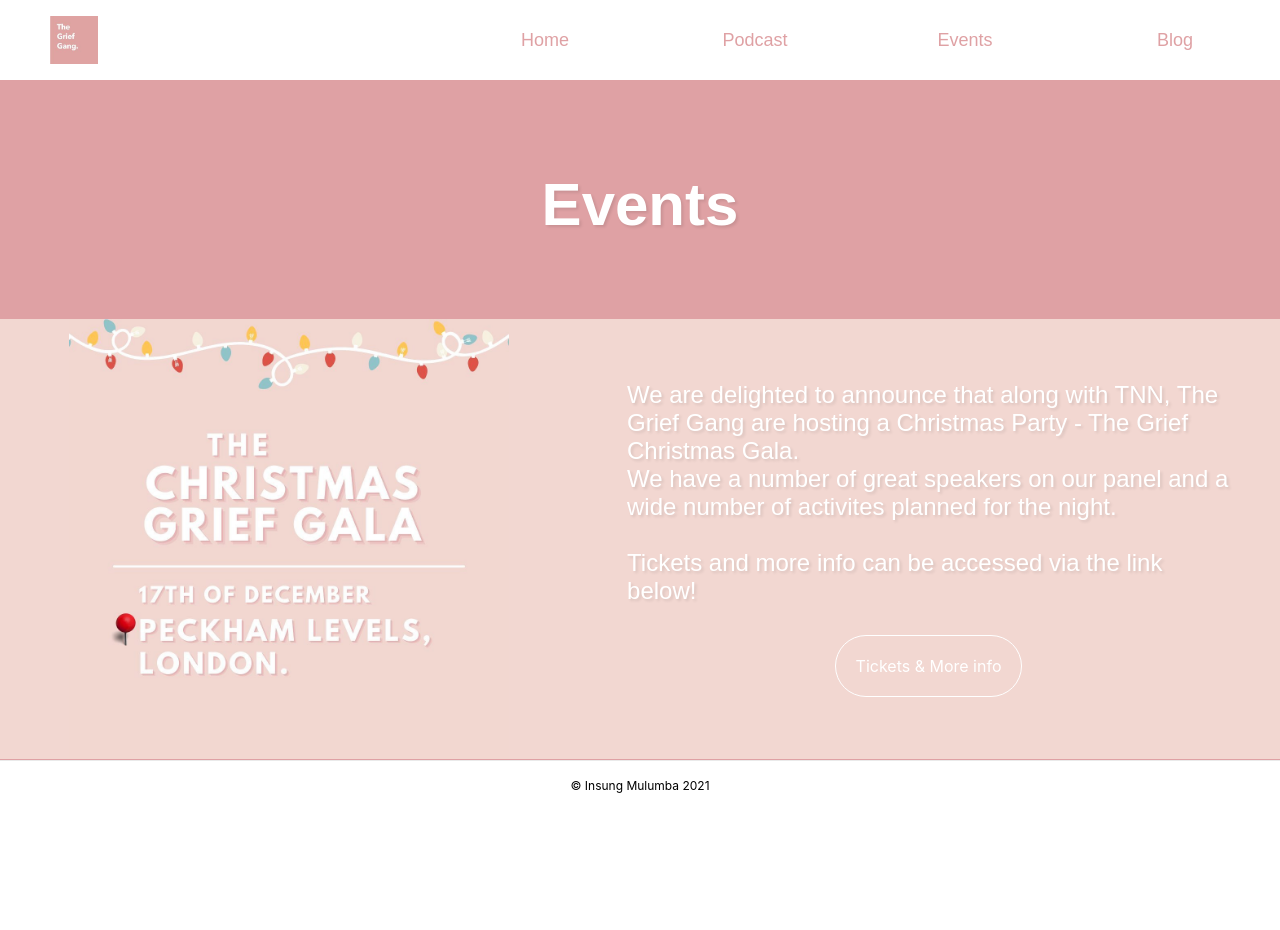
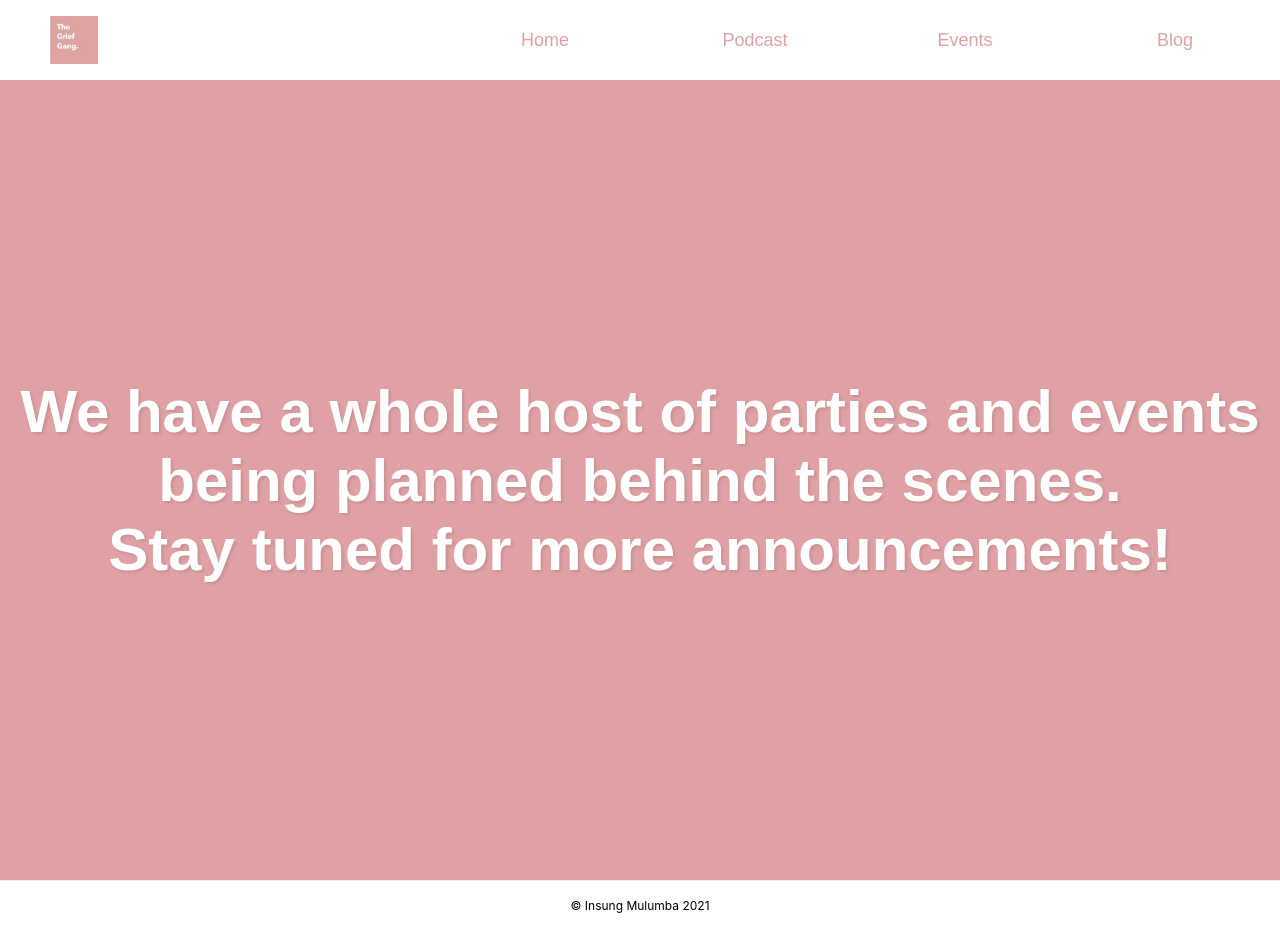
Before and after one commit to InsungMulumba/cms-grief-gang-podcast, a Next.js app: page /events in a window 1280 px wide. Before the commit the page ends 810 px from the top, so only its background shows below. Built offline with nearby package versions, Linux system fonts and the light colour scheme.

Commit message:
events page

```diff
--- a/pages/events.tsx
+++ b/pages/events.tsx
@@ -13,6 +13,7 @@ const Root = styled.div`
   background-color: ${colors.mainPink};
   justify-content: center;
   flex-direction: column;
+  height: 100vh;
 `;
 
 const HeroBanner = styled.div`
@@ -79,8 +80,7 @@ const EventText = styled.div`
   flex-direction: column;
   padding: 0px 50px;
   @media (min-width: 1280px) {
-
-    padding:  50px;
+    padding: 50px;
   }
 `;
 const Text = styled.p`
@@ -92,8 +92,15 @@ const Text = styled.p`
   margin-bottom: 30px;
 `;
 
-const EventsGalaText =
-  <>We are delighted to announce that along with TNN, The Grief Gang are hosting a Christmas Party - The Grief Christmas Gala. <br/> We have a number of great speakers on our panel and a wide number of activites planned for the night.<br/> <br/>  Tickets and more info can be accessed via the link below!</>
+const EventsGalaText = (
+  <>
+    We are delighted to announce that along with TNN, The Grief Gang are hosting
+    a Christmas Party - The Grief Christmas Gala. <br /> We have a number of
+    great speakers on our panel and a wide number of activites planned for the
+    night.
+    <br /> <br /> Tickets and more info can be accessed via the link below!
+  </>
+);
 
 const EventButton = styled.a`
   border-radius: 500px;
@@ -128,7 +135,11 @@ const Events: FC = () => {
       <Header isMain={true} showBulletin={false} />
 
       <Root>
-        <HeroBanner>
+        <Title>
+          We have a whole host of parties and events being planned behind the
+          scenes. <br /> Stay tuned for more announcements!
+        </Title>
+        {/* <HeroBanner>
           <HeroText>
             <Title>Events</Title>
           </HeroText>
@@ -139,7 +150,7 @@ const Events: FC = () => {
               <EventButton target='_blank' href='https://www.eventbrite.com/e/the-christmas-grief-gala-tickets-203269403257'>Tickets & More info</EventButton>
             </EventText>
           </EventContainer>
-        </HeroBanner>
+        </HeroBanner> */}
       </Root>
     </>
   );
```
Lines whose indentation alone changed are shown as unchanged.
